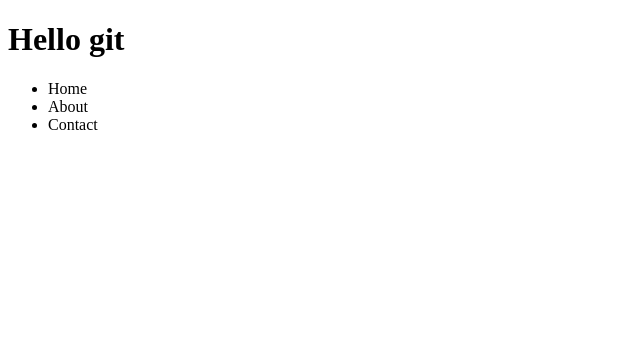
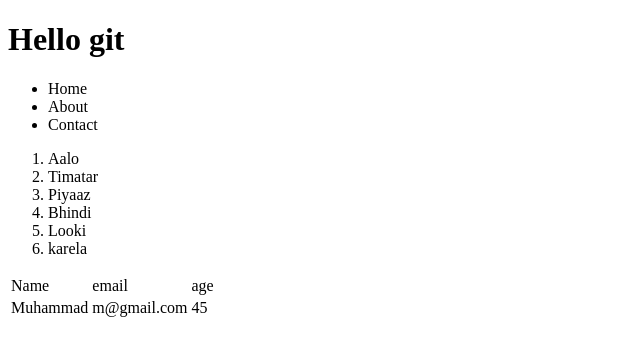
Before and after one commit to mabdullahjs/Git-practice-EX23, a plain HTML site: page index.html in a window 1280 px wide. Shown: the whole page, without its empty margins (0-640 px from the left). Drawn offline with Linux system fonts and the light colour scheme.

Commit message:
website completed

```diff
--- a/index.html
+++ b/index.html
@@ -12,5 +12,31 @@
         <li>About</li>
         <li>Contact</li>
     </ul>
+    <ol>
+        <li>Aalo</li>
+        <li>Timatar</li>
+        <li>Piyaaz</li>
+        <li>Bhindi</li>
+        <li>Looki</li>
+        <li>karela</li>
+    </ol>
+    <table>
+        <tr>
+            <td>Name</td>
+            <td>email</td>
+            <td>age</td>
+        </tr>
+        <tr>
+            <td>
+                Muhammad
+            </td>
+            <td>
+                m@gmail.com
+            </td>
+            <td>
+                45
+            </td>
+        </tr>
+    </table>
 </body>
 </html>
```
